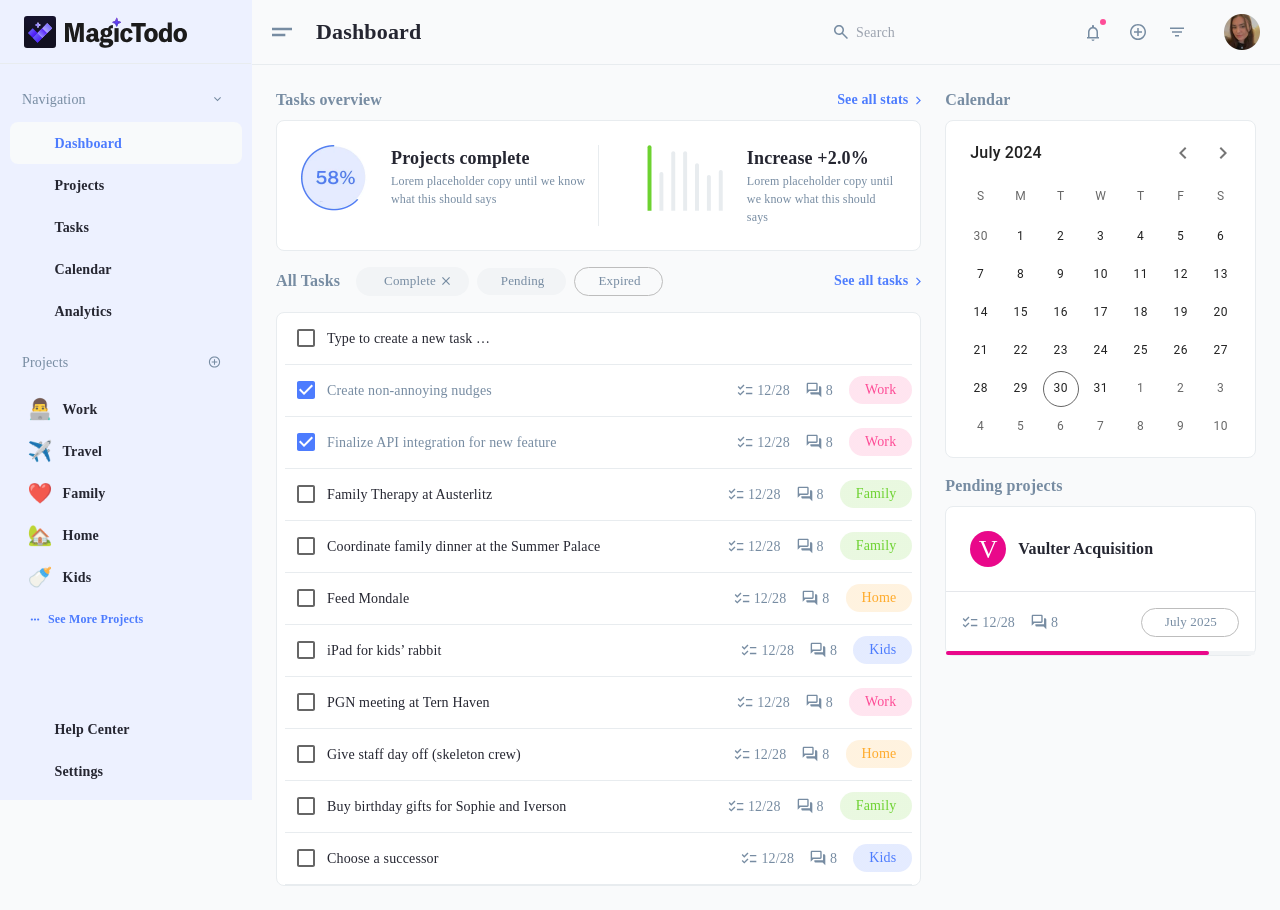
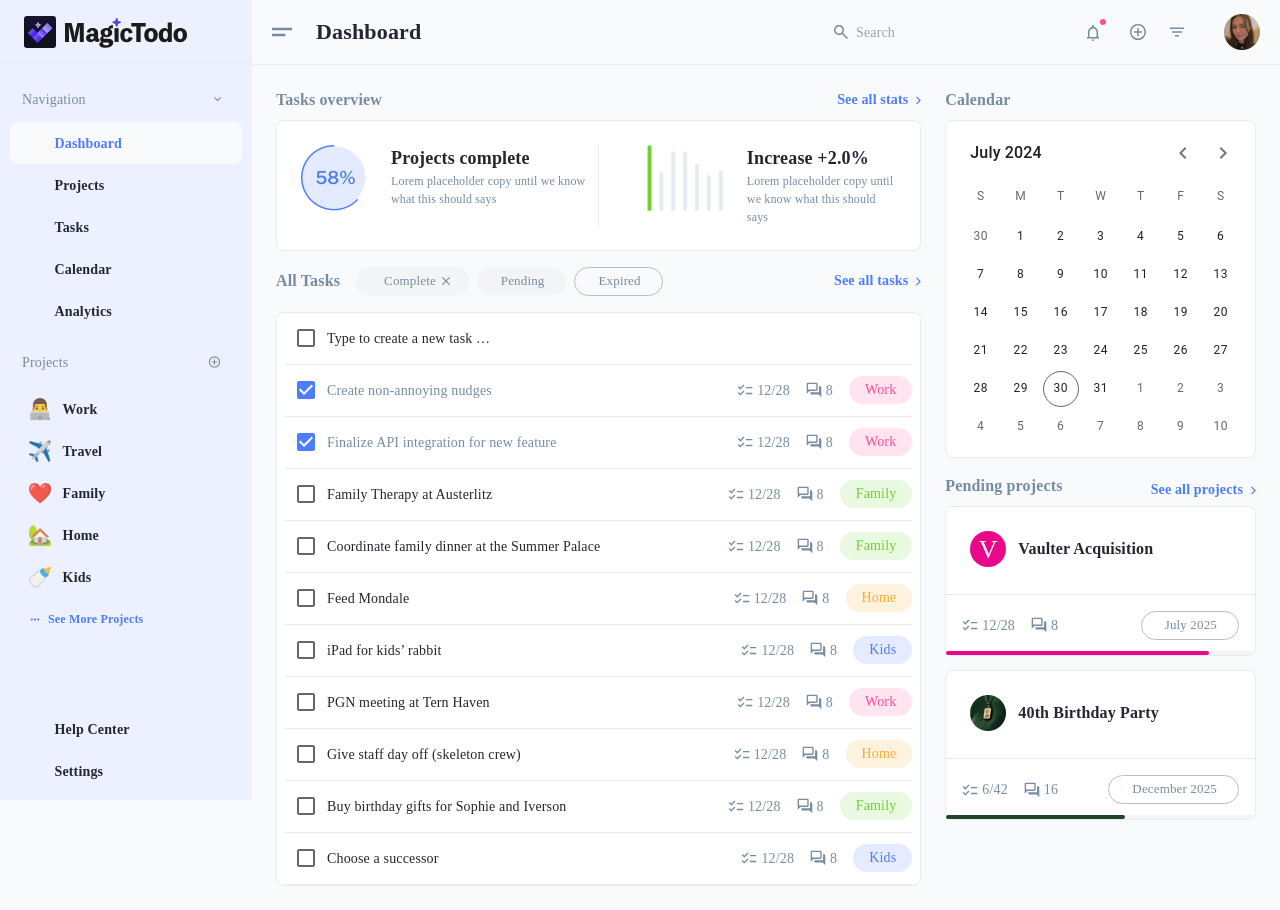
Before and after one commit to tryfoobar/demo-app, a React (Create React App) app: page / in a window 1280 px wide. Built offline with nearby package versions, Linux system fonts and the light colour scheme.

Commit message:
complete dashboard

```diff
--- a/src/components/Dashboard/PendingProjects.jsx
+++ b/src/components/Dashboard/PendingProjects.jsx
@@ -1,12 +1,21 @@
 import { Chip, Paper } from "@mui/material";
 import Task from "../../assets/icons/task.svg";
 import Chat from "../../assets/icons/chat.svg";
+import birthday from "../../assets/logos/birthday-party.webp";
+import arrow from "../../assets/icons/blue-right-arrow.svg";
 
 const PendingProjects = () => {
   return (
     <div className="mt-4">
-      <div className="text-[16px] font-semibold leading-[24px] text-[#778CA2] mb-2">
-        Pending projects
+      <div className="flex items-center justify-between">
+        <div className="text-[16px] font-semibold leading-[24px] text-[#778CA2] mb-2">
+          Pending projects
+        </div>
+
+        <div className="flex cursor-pointer hover:underline items-center font-semibold gap-2 text-[#4D7CFE] text-[14px] leading-[18px] pl-[30px]">
+          See all projects
+          <img src={arrow} alt="" />
+        </div>
       </div>
 
       <Paper
@@ -20,7 +29,7 @@ const PendingProjects = () => {
         }}
       >
         <div className="relative w-full h-full overflow-hidden ">
-          <div className="px-6 pt-6 pb-6 border-b flex gap-3 items-center">
+          <div className="px-6 pt-6 pb-[27px] border-b flex gap-3 items-center">
             <div className="rounded-full w-[36px] h-[36px] bg-[#E9088A] flex items-center justify-center text-[26px] text-white font-medium">
               <p className="text-center">V</p>
             </div>
@@ -64,6 +73,61 @@ const PendingProjects = () => {
           </div>
         </div>
       </Paper>
+
+      <Paper
+        sx={{
+          boxShadow: "none",
+          border: "1px solid #E8ECEF",
+          p: 0,
+          mt: 1.8,
+          borderRadius: "8px",
+          height: "150px",
+        }}
+      >
+        <div className="relative w-full h-full overflow-hidden ">
+          <div className="px-6 pt-6 pb-[27px] border-b flex gap-3 items-center">
+            <img className="w-[36px] h-[36px]" src={birthday} alt="" />
+
+            <div className="text-[16px] text-[#252631] leading-[24px] font-semibold ">
+              40th Birthday Party
+            </div>
+          </div>
+
+          <div className="flex mt-4 items-center justify-between px-4">
+            <div className="flex items-center gap-4">
+              <div className="flex items-center gap-1">
+                <img className="w-[16px] h-[16px]" src={Task} alt="" />
+                <div className="text-[14px] text-[#778CA2] leading-[21px] font-normal">
+                  6/42
+                </div>
+              </div>
+
+              <div className="flex items-center gap-1">
+                <img className="w-[16px] h-[16px]" src={Chat} alt="" />
+                <div className="text-[14px] text-[#778CA2] leading-[21px] font-normal">
+                  16
+                </div>
+              </div>
+            </div>
+
+            <Chip
+              size="small"
+              variant="outlined"
+              sx={{
+                fontFamily: "Public Sans",
+                color: "#778CA2",
+                height: "fit-content",
+                p: "3px 14px 4px 16px !important",
+              }}
+              label="December 2025"
+            />
+          </div>
+
+          <div className="h-[4px] bg-[#F2F4F6] w-full absolute bottom-0 rounded-lg ">
+            <div className="bg-[#22432C] w-[58%] h-full rounded-lg"></div>
+          </div>
+        </div>
+      </Paper>
     </div>
   );
 };
```
Also changed, not shown: src/assets/logos/birthday-party.webp (added).
